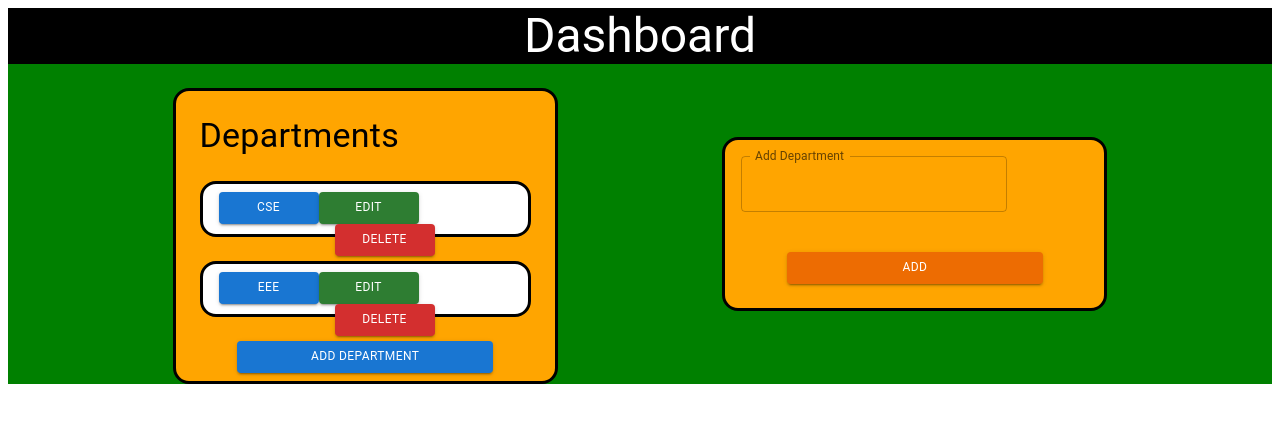
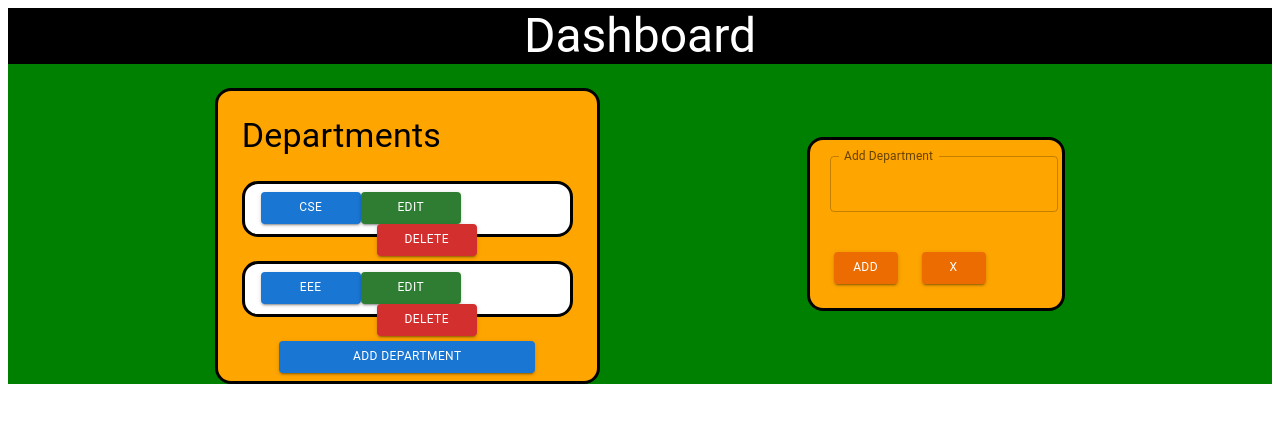
Before and after one commit to atefevan/Student_Companion_Admin, a React (Vite) app: page / in a window 1280 px wide. Both pictures are taken after a click on the button "ADD DEPARTMENT". Shown: the top 422 px of the page. Built offline with nearby package versions, Linux system fonts and the light colour scheme; no server answers; the database is empty.

Commit message:
Dept UI Completed

```diff
--- a/src/pages/Dashboard/Dashboard.tsx
+++ b/src/pages/Dashboard/Dashboard.tsx
@@ -14,9 +14,11 @@ const Dashboard = () => {
   const [classNumbers, setClassNumbers] = useState();
   const [loading, setLoading] = useState<boolean>(false);
 
+  /// UI Components ...
   const [deptVisibility, setDeptVisibility] = useState<boolean>(false);
   const [newDept, setNewDept] = useState<string>(""); /// caller
   const [depts, setDepts] = useState<string[]>(["CSE", "EEE"]);
+  const [clearText, setClearText] = useState<boolean>(true);
 
   /// Loader Hook
   useEffect(() => {
@@ -97,7 +99,7 @@ const Dashboard = () => {
                 variant="contained"
                 size="large"
                 onSubmit={() => {
-                  setDeptVisibility(!deptVisibility);
+                  setDeptVisibility(true);
                 }}
               />
             </Box>
@@ -106,7 +108,7 @@ const Dashboard = () => {
             sx={{
               bgcolor: "orange",
               height: "40%",
-              width: "30%",
+              width: "20%",
               border: 3,
               borderColor: "black",
               borderRadius: 4,
@@ -119,7 +121,8 @@ const Dashboard = () => {
               sx={{
                 height: "80%",
                 display: "flex",
-                width: "70%",
+                width: "90%",
+                alignSelf: "center",
                 flexDirection: "row",
                 justifyContent: "left",
                 ml: 2,
@@ -129,22 +132,48 @@ const Dashboard = () => {
               <C_TextField
                 label="Add Department"
                 id="add-dept"
+                value={clearText === true ? newDept : ""}
                 type="outlined"
                 isError={false}
-                fieldOnChange={(event) => setNewDept(event)}
+                fieldOnChange={(event) => {
+                  setNewDept(event);
+                  setClearText(true);
+                }}
               />
             </Box>
-            <Box sx={{ alignSelf: "center", mb: 3 }}>
+            <Box
+              sx={{
+                display: "flex",
+                flexDirection: "row",
+                justifyContent: "space-between",
+                width: "60%",
+              }}
+            >
+              <Box sx={{ alignSelf: "left", mb: 3, ml: 3 }}>
                 <C_Button
+                  width="70%"
                   label="Add"
                   variant="contained"
                   size="medium"
                   btn_color="warning"
                   onSubmit={() => {
                     setDepts([...depts, newDept]);
-                  setDeptVisibility(!deptVisibility);
+                    setClearText(false);
                   }}
                 />
+              </Box>
+              <Box sx={{ alignSelf: "left", mb: 3, ml: 3 }}>
+                <C_Button
+                  width="70%"
+                  label="X"
+                  variant="contained"
+                  size="large"
+                  btn_color="warning"
+                  onSubmit={() => {
+                    setDeptVisibility(false);
+                  }}
+                />
+              </Box>
             </Box>
           </Box>
         </Box>
```
Lines whose indentation alone changed are shown as unchanged.
